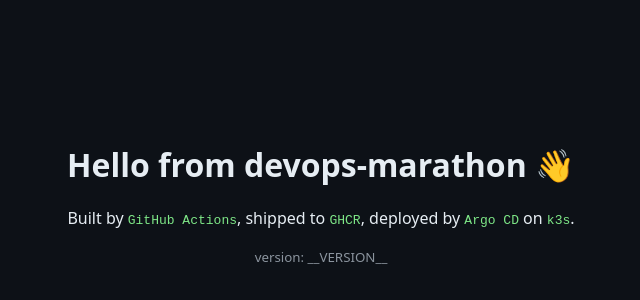
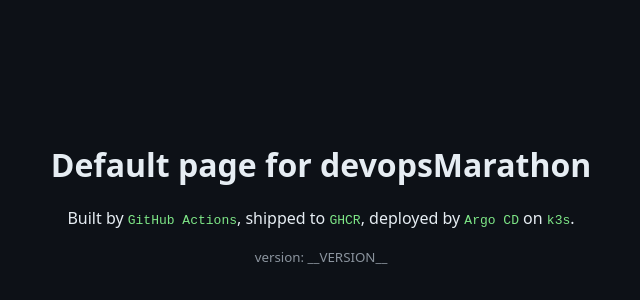
Before and after one commit to barisMarathon/devops-marathon-hello, a plain HTML site: page site/index.html in a window 1280 px wide. Shown: the part 198-498 px from the top of the page, without its empty margins (319-959 px from the left). Drawn offline with Linux system fonts and the light colour scheme.

Commit message:
changing index.html to check the ci/cd on action

```diff
--- a/site/index.html
+++ b/site/index.html
@@ -3,7 +3,7 @@
 <head>
   <meta charset="utf-8">
   <meta name="viewport" content="width=device-width, initial-scale=1">
-  <title>devops-marathon</title>
+  <title>devops-marathon-home</title>
   <style>
     body { font-family: system-ui, sans-serif; background: #0d1117; color: #e6edf3;
            display: grid; place-items: center; min-height: 100vh; margin: 0; }
@@ -14,7 +14,7 @@
 </head>
 <body>
   <main>
-    <h1>Hello from devops-marathon 👋</h1>
+    <h1>Default page for devopsMarathon</h1>
     <p>Built by <code>GitHub Actions</code>, shipped to <code>GHCR</code>, deployed by <code>Argo CD</code> on <code>k3s</code>.</p>
     <p><small>version: __VERSION__</small></p>
   </main>
```
